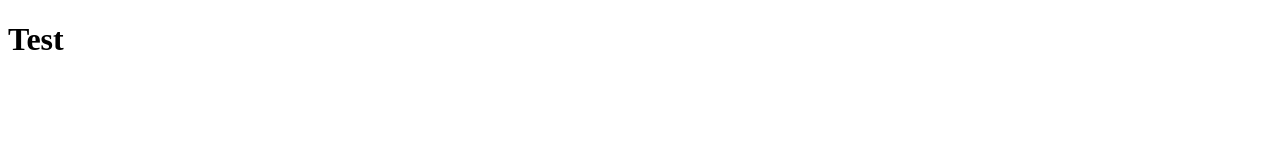
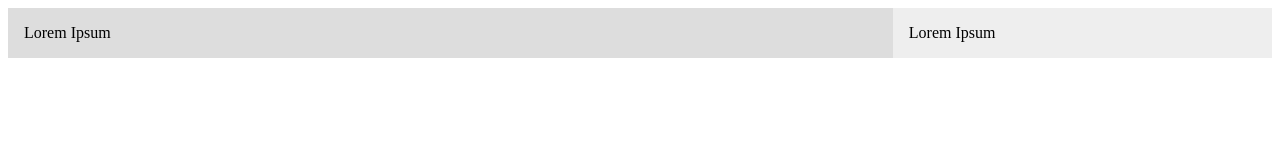
Before and after one commit to ProjectRemyx/CSS-Playground, a plain HTML site: page index.html in a window 1280 px wide. Drawn offline with Linux system fonts and the light colour scheme.

Commit message:
Basic grid added

```diff
--- a/index.css
+++ b/index.css
@@ -0,0 +1,11 @@
+.wrapper{
+    display: grid;
+    grid-template-columns: 70% 30%;
+}
+    .wrapper > div{
+        background: #eee;
+        padding: 1em;
+    }
+    .wrapper > div:nth-child(odd){
+        background: #ddd;
+    }
--- a/index.html
+++ b/index.html
@@ -1,11 +1,19 @@
 <!DOCTYPE html>
 <html>
     <head>
-
+        <title>CSS Playground</title>
+        <link rel="stylesheet" type="text/css" href="index.css"/>
     </head>
     <body>
         <main>
-            <h1>Test</h1>
+            <div class="wrapper">
+                <div>
+                    Lorem Ipsum
+                </div>
+                <div>
+                    Lorem Ipsum
+                </div>
+            </div>
         </main>
     </body>
 </html>
```
